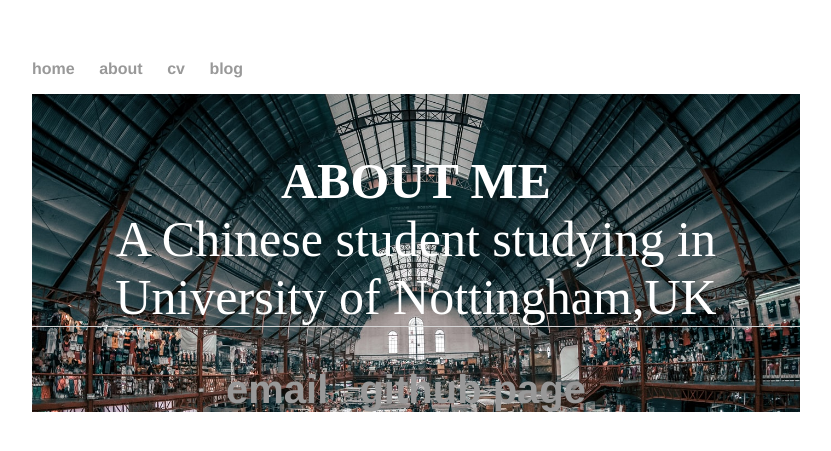
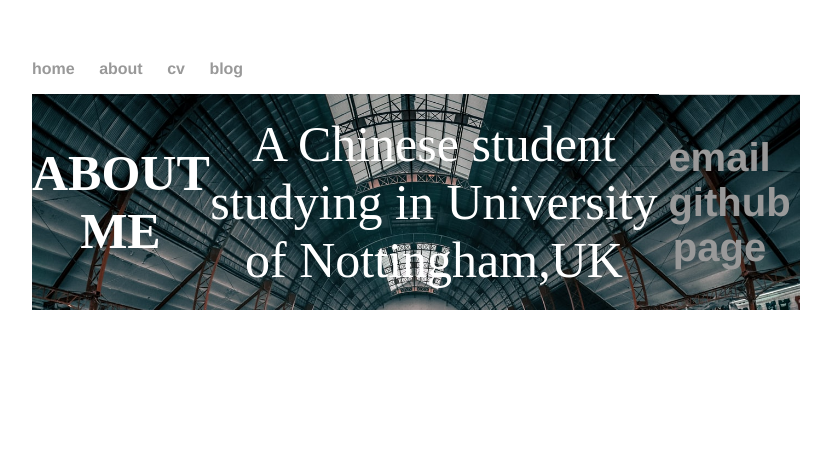
Before and after one commit to scyxx2/lakerschampions.github.io, a Jekyll site: the page built from about/index.html, in a window 1280 px wide. Shown: the top 451 px of the page, without its empty margins (224-1055 px from the left). Built offline with Jekyll 4.4.1, drawn with Linux system fonts in a browser that asks for light colours.

Commit message:
Update main.css

```diff
--- a/css/main.css
+++ b/css/main.css
@@ -9,6 +9,9 @@
     height:100%;
     font-size:50px;
     text-align: center;
+    display: flex;
+	justify-content:center;
+	align-items:Center;
 }
 nav ul, footer ul {
     font-family:'Helvetica', 'Arial', 'Sans-Serif';
```
